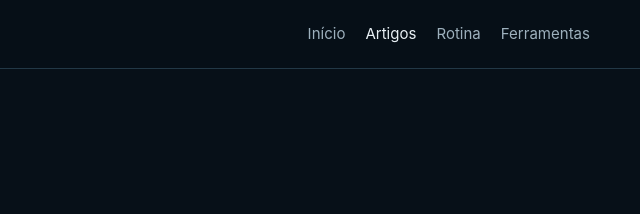
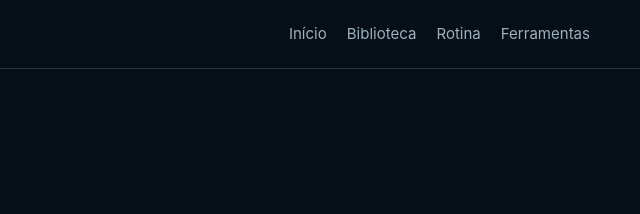
Before and after one commit to pablopcdossantos2-sys/contexto-de-mercado, a plain HTML site: page artigos/o-que-e-contexto-de-mercado.html in a window 1280 px wide. Shown: the top 214 px of the page, 640-1280 px from the left. Drawn offline with Linux system fonts and the light colour scheme.

Commit message:
Link learning and article pages to the reading library

```diff
--- a/artigos/o-que-e-contexto-de-mercado.html
+++ b/artigos/o-que-e-contexto-de-mercado.html
@@ -2,7 +2,7 @@
 <meta charset="utf-8"><meta name="viewport" content="width=device-width,initial-scale=1">
 <meta name="description" content="Entenda o que significa contexto de mercado e por que ele deve ser analisado antes de qualquer gatilho de entrada.">
 <title>O que é contexto de mercado? — Contexto de Mercado</title><link rel="stylesheet" href="../styles.css"></head><body>
-<header class="site-header"><div class="container nav"><a class="brand" href="../index.html">Contexto <span>de Mercado</span></a><button class="menu-button" aria-label="Abrir menu">Menu</button><nav class="nav-links"><a href="../index.html">Início</a><a aria-current="page" href="../index.html#artigos">Artigos</a><a href="../rotina/pre-mercado.html">Rotina</a><a href="../ferramentas/checklist-contexto.html">Ferramentas</a></nav></div></header>
+<header class="site-header"><div class="container nav"><a class="brand" href="../index.html">Contexto <span>de Mercado</span></a><button class="menu-button" aria-label="Abrir menu">Menu</button><nav class="nav-links"><a href="../index.html">Início</a><a href="../biblioteca.html">Biblioteca</a><a href="../rotina/pre-mercado.html">Rotina</a><a href="../ferramentas/checklist-contexto.html">Ferramentas</a></nav></div></header>
 <div class="container breadcrumb"><a href="../index.html">Início</a> / Artigos / O que é contexto de mercado?</div>
 <section class="article-hero"><div class="container"><div class="eyebrow">Fundamentos · leitura essencial</div><h1>O que é contexto de mercado?</h1><p class="kicker">Contexto é a moldura que dá significado ao movimento do preço. Sem ela, um padrão visual pode parecer uma oportunidade quando, na verdade, está acontecendo no pior lugar possível.</p></div></section>
 <main class="section"><div class="container article-shell">
```
